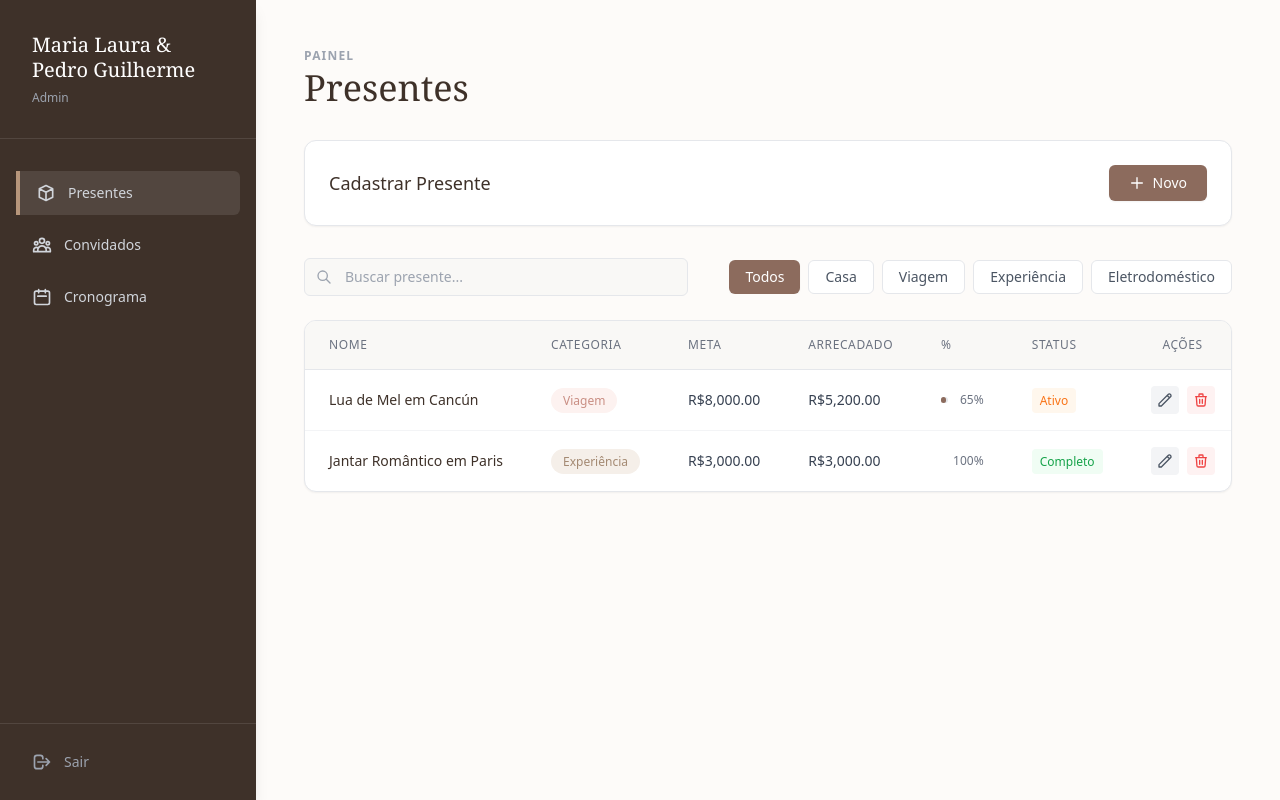
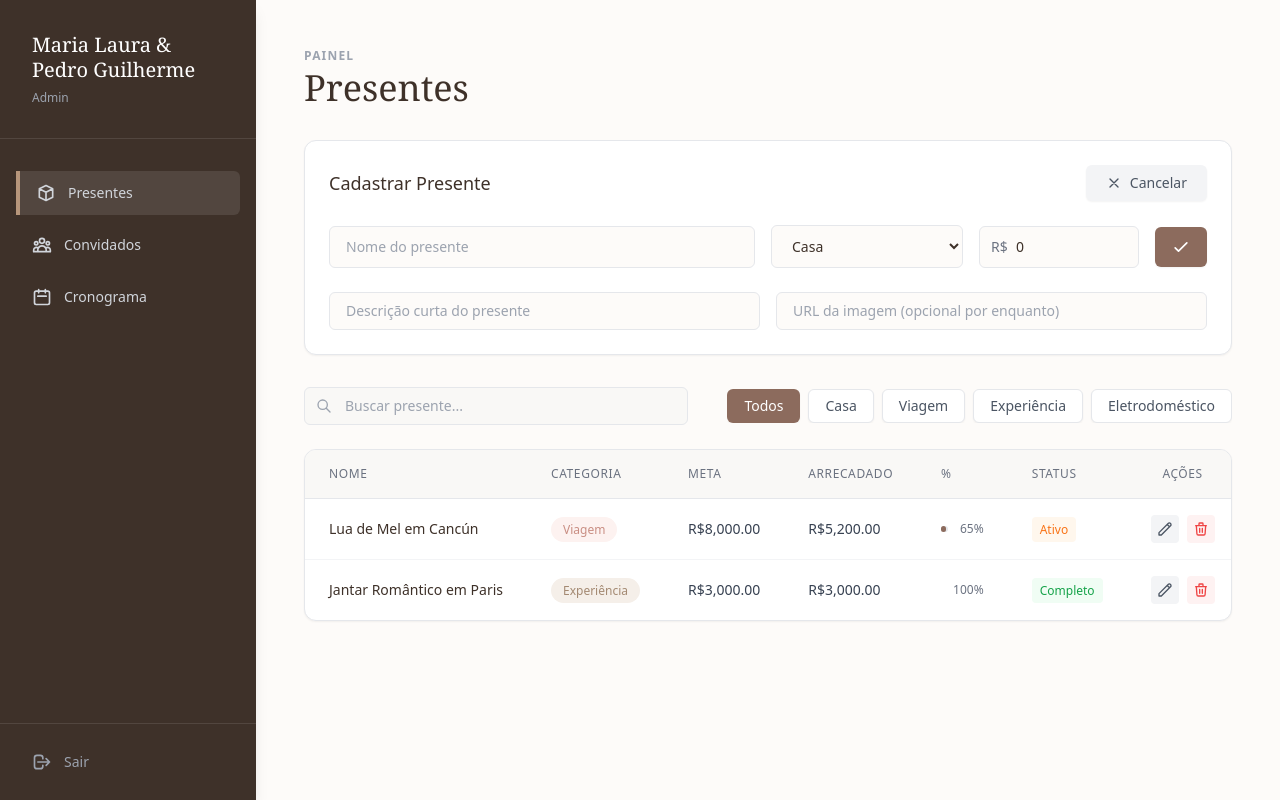
Before and after one commit to GustaCorrea/casamento-angular, an Angular app: page /system/presentes in a window 1280 px wide. Both pictures are taken after a click on the button "Novo". Built offline with nearby package versions, Linux system fonts and the light colour scheme.

Commit message:
feat: implement inline form and integrate ui with presente service

```diff
--- a/src/app/modules/admin/pages/presentes-page/presentes-page.html
+++ b/src/app/modules/admin/pages/presentes-page/presentes-page.html
@@ -5,13 +5,27 @@
   </div>
 
   <div
-    class="bg-white rounded-xl border border-gray-200 p-6 shadow-sm flex items-center justify-between mb-8"
+    class="bg-white rounded-xl border border-gray-200 p-6 shadow-sm mb-8 transition-all duration-300"
   >
+    <div class="flex items-center justify-between" [ngClass]="{ 'mb-6': isFormOpen }">
       <h3 class="text-lg font-medium text-brand-dark">Cadastrar Presente</h3>
+
       <button
-      class="bg-[#8c6b5d] hover:bg-[#735548] text-white px-5 py-2 rounded-md transition-colors flex items-center gap-2 shadow-sm font-medium text-sm"
+        (click)="toggleForm()"
+        [ngClass]="
+          isFormOpen
+            ? 'bg-gray-100 text-gray-600 hover:bg-gray-200'
+            : 'bg-[#8c6b5d] hover:bg-[#735548] text-white'
+        "
+        class="px-5 py-2 rounded-md transition-colors flex items-center gap-2 shadow-sm font-medium text-sm"
       >
-      <svg class="w-4 h-4" fill="none" stroke="currentColor" viewBox="0 0 24 24">
+        <svg
+          *ngIf="!isFormOpen"
+          class="w-4 h-4"
+          fill="none"
+          stroke="currentColor"
+          viewBox="0 0 24 24"
+        >
           <path
             stroke-linecap="round"
             stroke-linejoin="round"
@@ -19,8 +33,87 @@
             d="M12 4v16m8-8H4"
           ></path>
         </svg>
-      Novo
+        <svg
+          *ngIf="isFormOpen"
+          class="w-4 h-4"
+          fill="none"
+          stroke="currentColor"
+          viewBox="0 0 24 24"
+        >
+          <path
+            stroke-linecap="round"
+            stroke-linejoin="round"
+            stroke-width="2"
+            d="M6 18L18 6M6 6l12 12"
+          ></path>
+        </svg>
+
+        {{ isFormOpen ? 'Cancelar' : 'Novo' }}
       </button>
+    </div>
+
+    <div *ngIf="isFormOpen" class="space-y-4">
+      <div class="flex flex-col md:flex-row gap-4 items-start md:items-center">
+        <input
+          type="text"
+          [(ngModel)]="newGift.name"
+          placeholder="Nome do presente"
+          class="w-full md:flex-1 px-4 py-2.5 bg-[#fdfbf9] border border-gray-200 rounded-md focus:outline-none focus:ring-1 focus:ring-[#8c6b5d] text-sm text-brand-dark placeholder-gray-400"
+        />
+
+        <select
+          [(ngModel)]="newGift.category"
+          class="w-full md:w-48 px-4 py-2.5 bg-[#fdfbf9] border border-gray-200 rounded-md focus:outline-none focus:ring-1 focus:ring-[#8c6b5d] text-sm text-brand-dark"
+        >
+          <option value="Casa">Casa</option>
+          <option value="Viagem">Viagem</option>
+          <option value="Experiência">Experiência</option>
+          <option value="Eletrodoméstico">Eletrodoméstico</option>
+        </select>
+
+        <div class="relative w-full md:w-40">
+          <div class="absolute inset-y-0 left-0 pl-3 flex items-center pointer-events-none">
+            <span class="text-gray-500 text-sm font-medium">R$</span>
+          </div>
+          <input
+            type="number"
+            [(ngModel)]="newGift.totalValue"
+            placeholder="Valor da Meta"
+            class="w-full pl-9 pr-4 py-2.5 bg-[#fdfbf9] border border-gray-200 rounded-md focus:outline-none focus:ring-1 focus:ring-[#8c6b5d] text-sm text-brand-dark placeholder-gray-400"
+          />
+        </div>
+
+        <button
+          (click)="saveGift()"
+          class="w-full md:w-auto px-4 py-2.5 bg-[#8c6b5d] hover:bg-[#735548] text-white rounded-md shadow-sm transition-colors flex justify-center items-center"
+        >
+          <svg class="w-5 h-5" fill="none" stroke="currentColor" viewBox="0 0 24 24">
+            <path
+              stroke-linecap="round"
+              stroke-linejoin="round"
+              stroke-width="2"
+              d="M5 13l4 4L19 7"
+            ></path>
+          </svg>
+        </button>
+      </div>
+
+      <div class="flex flex-col md:flex-row gap-4 items-start md:items-center pt-2">
+        <input
+          type="text"
+          [(ngModel)]="newGift.description"
+          placeholder="Descrição curta do presente"
+          class="w-full md:flex-1 px-4 py-2 bg-[#fdfbf9] border border-gray-200 rounded-md focus:outline-none focus:ring-1 focus:ring-[#8c6b5d] text-sm text-brand-dark placeholder-gray-400"
+        />
+
+        <input
+          type="text"
+          [(ngModel)]="newGift.imageUrl"
+          placeholder="URL da imagem (opcional por enquanto)"
+          class="w-full md:flex-1 px-4 py-2 bg-[#fdfbf9] border border-gray-200 rounded-md focus:outline-none focus:ring-1 focus:ring-[#8c6b5d] text-sm text-brand-dark placeholder-gray-400"
+        />
+      </div>
+    </div>
   </div>
 
   <div class="flex flex-col md:flex-row gap-4 justify-between items-center mb-6">
@@ -38,31 +131,68 @@
       <input
         type="text"
         placeholder="Buscar presente..."
+        (input)="searchGift($event)"
         class="w-full pl-10 pr-4 py-2 border border-gray-200 rounded-md bg-[#f9f8f6] focus:outline-none focus:ring-1 focus:ring-[#8c6b5d] text-sm"
       />
     </div>
 
     <div class="flex gap-2 overflow-x-auto w-full md:w-auto pb-2 md:pb-0">
-      <button class="px-4 py-1.5 bg-[#8c6b5d] text-white text-sm rounded-md shadow-sm">
+      <button
+        (click)="filterByCategory('Todos')"
+        [ngClass]="
+          activeCategory === 'Todos'
+            ? 'bg-[#8c6b5d] text-white border-transparent'
+            : 'bg-white border-gray-200 text-gray-600 hover:bg-gray-50'
+        "
+        class="px-4 py-1.5 text-sm rounded-md border shadow-sm transition"
+      >
         Todos
       </button>
+
       <button
-        class="px-4 py-1.5 bg-white border border-gray-200 text-gray-600 text-sm rounded-md hover:bg-gray-50 transition"
+        (click)="filterByCategory('Casa')"
+        [ngClass]="
+          activeCategory === 'Casa'
+            ? 'bg-[#8c6b5d] text-white border-transparent'
+            : 'bg-white border-gray-200 text-gray-600 hover:bg-gray-50'
+        "
+        class="px-4 py-1.5 text-sm rounded-md border shadow-sm transition"
       >
         Casa
       </button>
+
       <button
-        class="px-4 py-1.5 bg-white border border-gray-200 text-gray-600 text-sm rounded-md hover:bg-gray-50 transition"
+        (click)="filterByCategory('Viagem')"
+        [ngClass]="
+          activeCategory === 'Viagem'
+            ? 'bg-[#8c6b5d] text-white border-transparent'
+            : 'bg-white border-gray-200 text-gray-600 hover:bg-gray-50'
+        "
+        class="px-4 py-1.5 text-sm rounded-md border shadow-sm transition"
       >
         Viagem
       </button>
+
       <button
-        class="px-4 py-1.5 bg-white border border-gray-200 text-gray-600 text-sm rounded-md hover:bg-gray-50 transition"
+        (click)="filterByCategory('Experiência')"
+        [ngClass]="
+          activeCategory === 'Experiência'
+            ? 'bg-[#8c6b5d] text-white border-transparent'
+            : 'bg-white border-gray-200 text-gray-600 hover:bg-gray-50'
+        "
+        class="px-4 py-1.5 text-sm rounded-md border shadow-sm transition"
       >
         Experiência
       </button>
+
       <button
-        class="px-4 py-1.5 bg-white border border-gray-200 text-gray-600 text-sm rounded-md hover:bg-gray-50 transition"
+        (click)="filterByCategory('Eletrodoméstico')"
+        [ngClass]="
+          activeCategory === 'Eletrodoméstico'
+            ? 'bg-[#8c6b5d] text-white border-transparent'
+            : 'bg-white border-gray-200 text-gray-600 hover:bg-gray-50'
+        "
+        class="px-4 py-1.5 text-sm rounded-md border shadow-sm transition"
       >
         Eletrodoméstico
       </button>
--- a/src/app/modules/admin/pages/presentes-page/presentes-page.ts
+++ b/src/app/modules/admin/pages/presentes-page/presentes-page.ts
@@ -1,5 +1,6 @@
 import { Component, OnInit } from '@angular/core';
 import { Gift } from '../../../../core/models/gift';
+import { Presente } from '../../../../core/services/presente';
 
 @Component({
   selector: 'app-presentes-page',
@@ -8,32 +9,26 @@ import { Gift } from '../../../../core/models/gift';
   styleUrl: './presentes-page.css',
 })
 export class PresentesPage implements OnInit {
-gifts: Gift[] = [
-    {
-      id: 1,
-      name: 'Lua de Mel em Cancún',
-      description: 'Cotas para a nossa viagem inesquecível',
-      totalValue: 8000,
-      collected: 5200,
-      category: 'Viagem',
-      status: 'ATIVO'
-    },
-    {
-      id: 2,
-      name: 'Jantar Romântico em Paris',
-      description: 'Um jantar especial na torre',
-      totalValue: 3000,
-      collected: 3000,
-      category: 'Experiência',
-      status: 'COMPLETO'
-    }
-  ];
 
+  gifts: Gift[] = [];
   filteredGifts: Gift[] = [];
   activeCategory: string = 'Todos';
 
+  constructor(private presenteService: Presente) {}
+
   ngOnInit(): void {
-    this.filteredGifts = [...this.gifts];
+    this.loadGifts();
+  }
+
+  // Busca os dados através do Service usando Subscribe
+  loadGifts() {
+    this.presenteService.getGifts().subscribe({
+      next: (data) => {
+        this.gifts = data;
+        this.filterByCategory(this.activeCategory);
+      },
+      error: (err) => console.error('Erro ao buscar presentes', err)
+    });
   }
 
   calculatePercentage(collected: number, total: number): number {
@@ -81,4 +76,55 @@ gifts: Gift[] = [
     }
   }
 
+
+  isFormOpen: boolean = false;
+
+  // Objeto temporário que vai receber os dados do HTML
+  newGift: Partial<Gift> = {
+    name: '',
+    description: '',
+    totalValue: 0,
+    imageUrl: '',
+    category: 'Casa'
+  };
+
+  toggleForm() {
+    this.isFormOpen = !this.isFormOpen;
+  }
+
+ saveGift() {
+    // Validação inicial
+    if (!this.newGift.name || this.newGift.totalValue! <= 0) {
+      alert('Por favor, preencha o nome e insira uma meta maior que zero.');
+      return;
+    }
+
+    // Monta o objeto
+    const giftToSave: Gift = {
+      name: this.newGift.name!,
+      description: this.newGift.description || '',
+      totalValue: this.newGift.totalValue!,
+      imageUrl: this.newGift.imageUrl || '',
+      category: this.newGift.category!,
+      collected: 0,
+      status: 'ATIVO'
+    };
+
+    // Salva através do Service
+    this.presenteService.createGift(giftToSave).subscribe({
+      next: (savedGift) => {
+        this.loadGifts();
+        this.isFormOpen = false;
+
+        this.newGift = {
+          name: '',
+          description: '',
+          totalValue: 0,
+          imageUrl: '',
+          category: 'Casa'
+        };
+      },
+      error: (err) => console.error('Erro ao salvar o presente:', err)
+    });
+  }
 }
```
Lines whose indentation alone changed are shown as unchanged.
